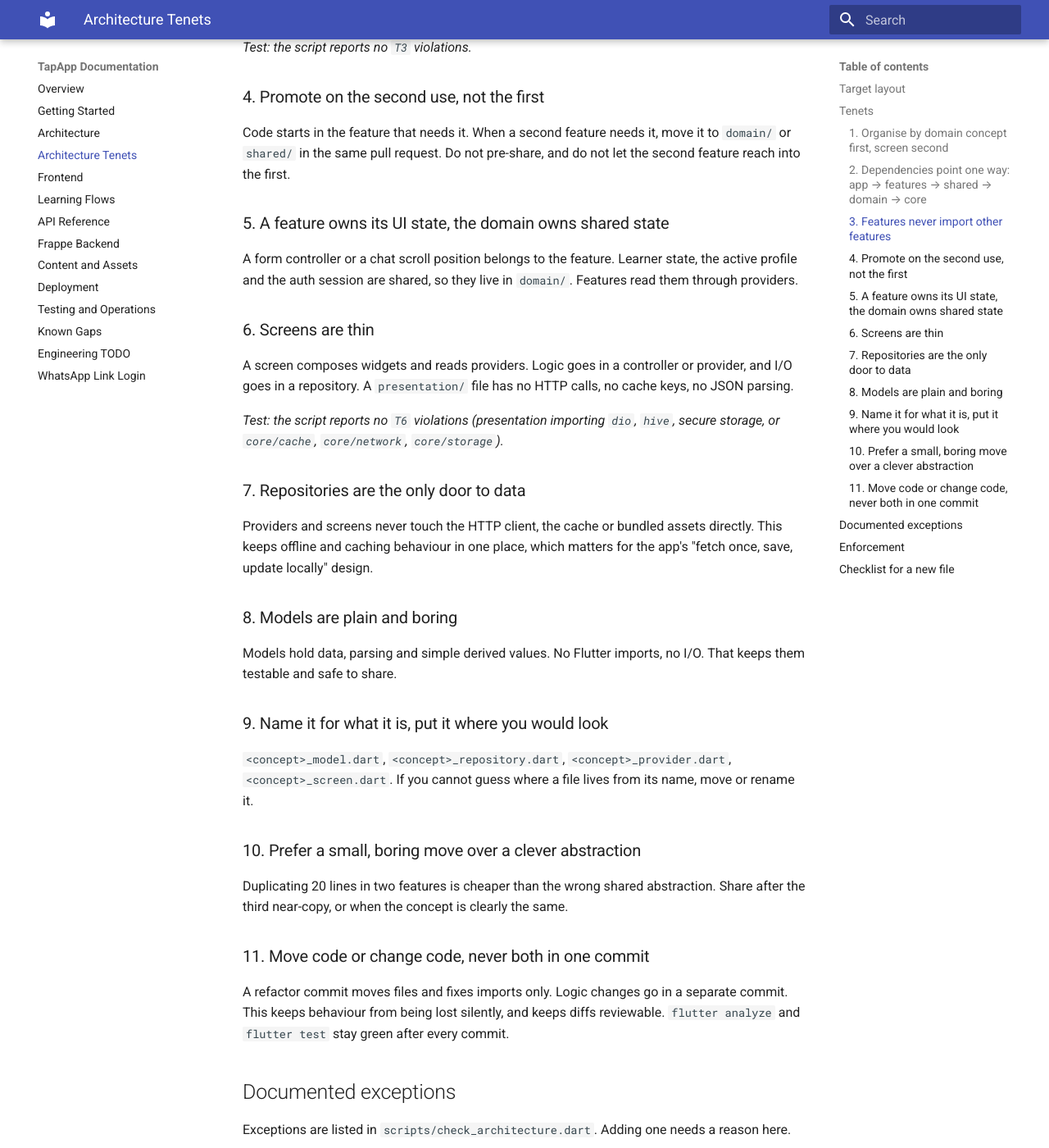
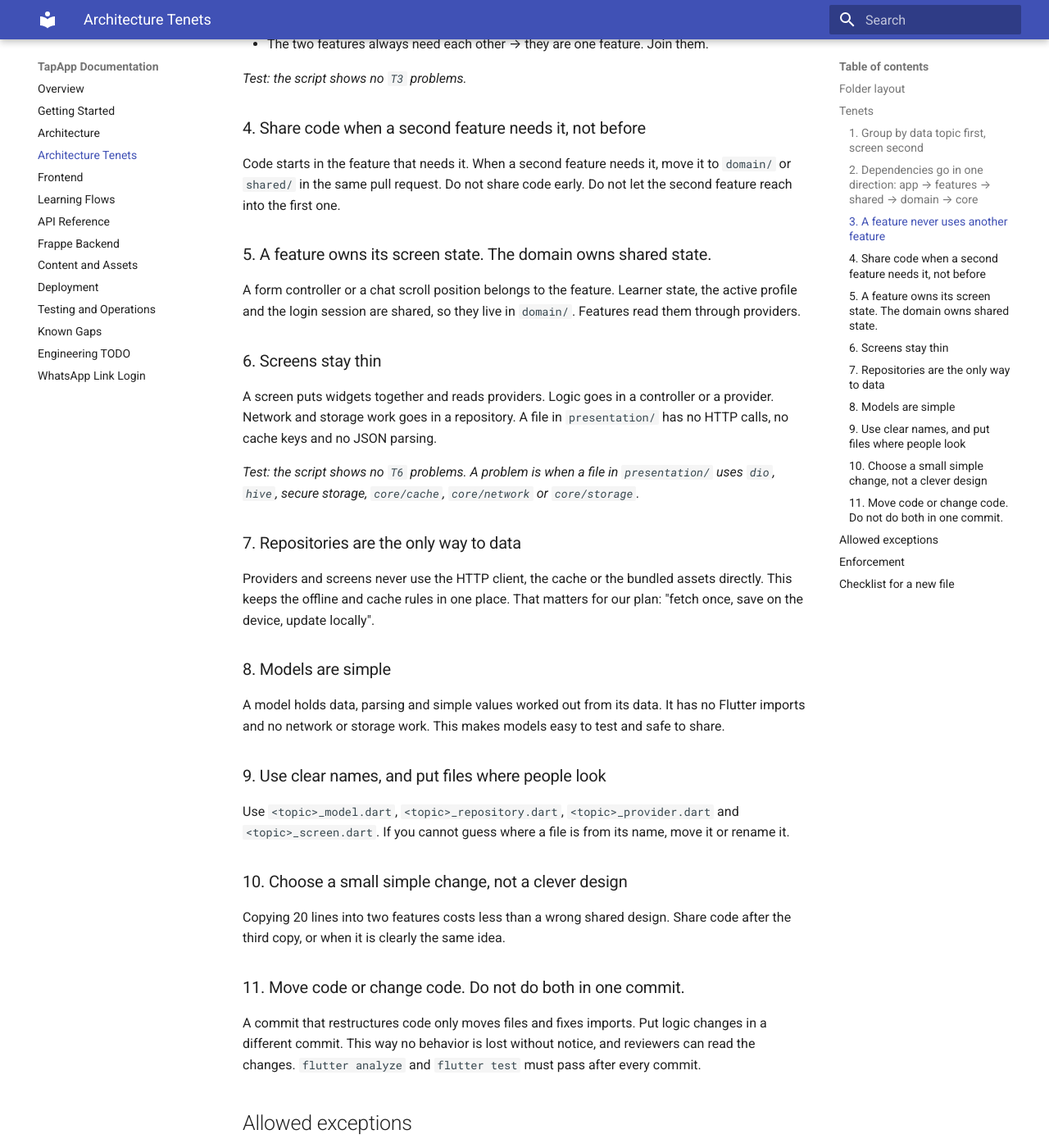
Before and after one commit to theapprenticeproject/flutter_native_webapp, an MkDocs documentation site: the page built from documentation/architecture-tenets.md, in a window 1280 px wide and 1400 px high, scrolled down 1564 px. Shown: the whole window at 82% size. Built offline with MkDocs 1.6.1 and Material for MkDocs 9.7.7, drawn with Linux system fonts in a browser that asks for light colours; some of the changed text lies outside the part shown.

Commit message:
Docs: rewrite tenets, Flutter version and dev helper sections in simpler English

````diff
--- a/documentation/architecture-tenets.md
+++ b/documentation/architecture-tenets.md
@@ -1,130 +1,107 @@
 # Architecture Tenets
 
-These tenets guide how code in `lib/` is organised. When you are unsure where
-something belongs, or a change feels awkward, check it against them.
+These tenets are rules for how we organize the code in `lib/`. Use them when you are not sure where a file belongs, or when a change feels wrong.
 
-Two of them are enforced by a script (see [Enforcement](#enforcement)). The rest
-rely on review. If a tenet gets in your way, change the tenet in a pull request.
-Do not quietly break it.
+A script checks three of the tenets (2, 3 and 6). People check the others in code review. If a tenet blocks you, change the tenet in a pull request. Do not break it quietly.
 
-## Target layout
+## Folder layout
 
 ```
 lib/
   main.dart, app.dart
-  core/       Infrastructure with no knowledge of the app's domain.
-              router, theme, constants, network (http), cache, storage.
-  domain/     The app's data concepts, shared by many screens.
-              One folder per concept (auth, learner, profile, program_content,
-              flows, ...) holding its models, repository and providers.
-  shared/     UI used by more than one feature (header, nav, error view, ...).
-  app/        Composition root: the router wiring that connects every screen
-              and the auth redirects. Imports everything; nothing imports it
-              except main.dart and app.dart.
-  features/   One folder per user-facing feature (home, classroom, onboarding,
-              passport, settings, tap_buddy, ...).
-              Each holds its screens, widgets and its own UI state.
+  core/       Basic tools that know nothing about our app's data.
+              Route names, theme, constants, network (HTTP), cache, storage.
+  domain/     The data of our app, used by many screens.
+              One folder for each topic: auth, profile, learner, program_content,
+              learning_progress, tapbuddy, reference_data.
+              Each folder has its models, repository and providers.
+  shared/     Screen parts used by more than one feature
+              (header, bottom bar, TapBuddy panel, loading and error views).
+  app/        The place that connects everything: the router and the login
+              redirects. It can use every other layer. Only main.dart and
+              app.dart use it.
+  features/   One folder for each part the user sees: auth, onboarding, welcome,
+              splash, home, classroom, passport, settings, error.
+              Each has its screens, widgets and its own screen state.
 ```
 
-Inside a feature, create only the subfolders you need. Typical ones are
-`presentation/` (screens and widgets), `providers/` and `models/`.
+Inside a feature, make only the subfolders you need. Common ones are `presentation/` (screens and widgets), `providers/` and `models/`.
 
-Dependencies point one way:
+Code can only use other code in one direction:
 
 ```
 app  →  features  →  shared  →  domain  →  core
 ```
 
-A layer may import itself and anything to its right. It must never import
-anything to its left.
+A layer can use itself and the layers to its right. It must never use a layer to its left.
 
 ## Tenets
 
-### 1. Organise by domain concept first, screen second
+### 1. Group by data topic first, screen second
 
-Data concepts (auth, learner state, profile, program content) are the stable
-core of the app. Screens come and go.
+Data topics (auth, learner state, profile, course content) stay the same for a long time. Screens change often.
 
-*Test: if a screen is deleted, does anything in `domain/` have to change? It
-shouldn't.*
+*Test: if you delete a screen, does anything in `domain/` need to change? It should not.*
 
-### 2. Dependencies point one way: `app → features → shared → domain → core`
+### 2. Dependencies go in one direction: `app → features → shared → domain → core`
 
-- `core/` knows nothing about the app's domain.
-- `domain/` knows nothing about screens, and imports no widget toolkit
-  (`flutter/material`, `widgets`, `cupertino`).
-- `shared/` may use `domain/` and `core/`, never `features/`.
+- `core/` knows nothing about the data of our app.
+- `domain/` knows nothing about screens. It does not use widget packages (`flutter/material`, `widgets`, `cupertino`).
+- `shared/` can use `domain/` and `core/`, but never `features/`.
 
-*Test: `dart run scripts/check_architecture.dart` reports no `T2` violations.*
+*Test: `dart run scripts/check_architecture.dart` shows no `T2` problems.*
 
-### 3. Features never import other features
+### 3. A feature never uses another feature
 
-If feature A needs something from feature B, it is in the wrong place. Pick one:
+Feature A needs something from feature B? Then the code is in the wrong place. Choose one:
 
 - It is **data or logic** → move it to `domain/`.
-- It is **UI** → move it to `shared/`.
-- The two features keep needing each other → they are one feature. Merge them.
+- It is **screen code** → move it to `shared/`.
+- The two features always need each other → they are one feature. Join them.
 
-*Test: the script reports no `T3` violations.*
+*Test: the script shows no `T3` problems.*
 
-### 4. Promote on the second use, not the first
+### 4. Share code when a second feature needs it, not before
 
-Code starts in the feature that needs it. When a second feature needs it, move it
-to `domain/` or `shared/` in the same pull request. Do not pre-share, and do not
-let the second feature reach into the first.
+Code starts in the feature that needs it. When a second feature needs it, move it to `domain/` or `shared/` in the same pull request. Do not share code early. Do not let the second feature reach into the first one.
 
-### 5. A feature owns its UI state, the domain owns shared state
+### 5. A feature owns its screen state. The domain owns shared state.
 
-A form controller or a chat scroll position belongs to the feature. Learner
-state, the active profile and the auth session are shared, so they live in
-`domain/`. Features read them through providers.
+A form controller or a chat scroll position belongs to the feature. Learner state, the active profile and the login session are shared, so they live in `domain/`. Features read them through providers.
 
-### 6. Screens are thin
+### 6. Screens stay thin
 
-A screen composes widgets and reads providers. Logic goes in a controller or
-provider, and I/O goes in a repository. A `presentation/` file has no HTTP calls,
-no cache keys, no JSON parsing.
+A screen puts widgets together and reads providers. Logic goes in a controller or a provider. Network and storage work goes in a repository. A file in `presentation/` has no HTTP calls, no cache keys and no JSON parsing.
 
-*Test: the script reports no `T6` violations (presentation importing `dio`,
-`hive`, secure storage, or `core/cache`, `core/network`, `core/storage`).*
+*Test: the script shows no `T6` problems. A problem is when a file in `presentation/` uses `dio`, `hive`, secure storage, `core/cache`, `core/network` or `core/storage`.*
 
-### 7. Repositories are the only door to data
+### 7. Repositories are the only way to data
 
-Providers and screens never touch the HTTP client, the cache or bundled assets
-directly. This keeps offline and caching behaviour in one place, which matters
-for the app's "fetch once, save, update locally" design.
+Providers and screens never use the HTTP client, the cache or the bundled assets directly. This keeps the offline and cache rules in one place. That matters for our plan: "fetch once, save on the device, update locally".
 
-### 8. Models are plain and boring
+### 8. Models are simple
 
-Models hold data, parsing and simple derived values. No Flutter imports, no I/O.
-That keeps them testable and safe to share.
+A model holds data, parsing and simple values worked out from its data. It has no Flutter imports and no network or storage work. This makes models easy to test and safe to share.
 
-### 9. Name it for what it is, put it where you would look
+### 9. Use clear names, and put files where people look
 
-`<concept>_model.dart`, `<concept>_repository.dart`, `<concept>_provider.dart`,
-`<concept>_screen.dart`. If you cannot guess where a file lives from its name,
-move or rename it.
+Use `<topic>_model.dart`, `<topic>_repository.dart`, `<topic>_provider.dart` and `<topic>_screen.dart`. If you cannot guess where a file is from its name, move it or rename it.
 
-### 10. Prefer a small, boring move over a clever abstraction
+### 10. Choose a small simple change, not a clever design
 
-Duplicating 20 lines in two features is cheaper than the wrong shared
-abstraction. Share after the third near-copy, or when the concept is clearly the
-same.
+Copying 20 lines into two features costs less than a wrong shared design. Share code after the third copy, or when it is clearly the same idea.
 
-### 11. Move code or change code, never both in one commit
+### 11. Move code or change code. Do not do both in one commit.
 
-A refactor commit moves files and fixes imports only. Logic changes go in a
-separate commit. This keeps behaviour from being lost silently, and keeps diffs
-reviewable. `flutter analyze` and `flutter test` stay green after every commit.
+A commit that restructures code only moves files and fixes imports. Put logic changes in a different commit. This way no behavior is lost without notice, and reviewers can read the changes. `flutter analyze` and `flutter test` must pass after every commit.
 
-## Documented exceptions
+## Allowed exceptions
 
-Exceptions are listed in `scripts/check_architecture.dart`. Adding one needs a
-reason here.
+The exceptions are listed in `scripts/check_architecture.dart`. To add one, write the reason here.
 
-| Path | Allowed | Why |
+| Path | What is allowed | Reason |
 |---|---|---|
-| `core/router/`, `core/theme/` | Import Flutter widget packages | Route constants build a `Page`, and the theme is `ThemeData`. |
+| `core/router/`, `core/theme/` | Use Flutter widget packages | The route names build a `Page`, and the theme is `ThemeData`. |
 
 ## Enforcement
 
@@ -132,21 +109,16 @@ reason here.
 dart run scripts/check_architecture.dart
 ```
 
-It exits `1` and lists each violation with the rule it broke. It resolves both
-`package:` and relative imports, so import style does not matter.
+The script stops with exit code `1` if a rule is broken. It lists each problem and the rule that was broken. It understands both `package:` imports and relative imports.
 
-During the migration, files outside `core/`, `domain/`, `shared/` and `features/`
-(the old `models/`, `providers/`, `screens/`, `data/`, `widgets/`,
-`data_loader/`) are counted and printed but not checked. The count reaching zero
-is the sign the migration is done.
+Files outside `app/`, `core/`, `domain/`, `shared/` and `features/` are counted and printed, but not checked. If you add a new top-level folder in `lib/`, the script will show it.
 
-Run it before every pull request. There is no CI workflow in this repository yet.
-When one is added, run the script there so the rules do not depend on memory.
+Run the script before every pull request. We do not have a CI workflow yet. When we add one, run the script there too, so the rules do not depend on people remembering.
 
 ## Checklist for a new file
 
-1. Is it a data concept shared by several screens? → `domain/<concept>/`
-2. Is it UI used by one feature? → that feature's `presentation/`
-3. Is it UI used by two or more features? → `shared/`
-4. Is it infrastructure with no app knowledge? → `core/`
-5. Does it import another feature? → stop. See tenet 3.
+1. Is it a data topic that several screens use? → `domain/<topic>/`
+2. Is it screen code that one feature uses? → `presentation/` of that feature
+3. Is it screen code that two or more features use? → `shared/`
+4. Is it a basic tool that knows nothing about our app? → `core/`
+5. Does it use another feature? → Stop. Read tenet 3.
````
Also changed, not shown: documentation/deployment.md (+13 -5 lines), documentation/testing-and-operations.md (+6 -6 lines).
